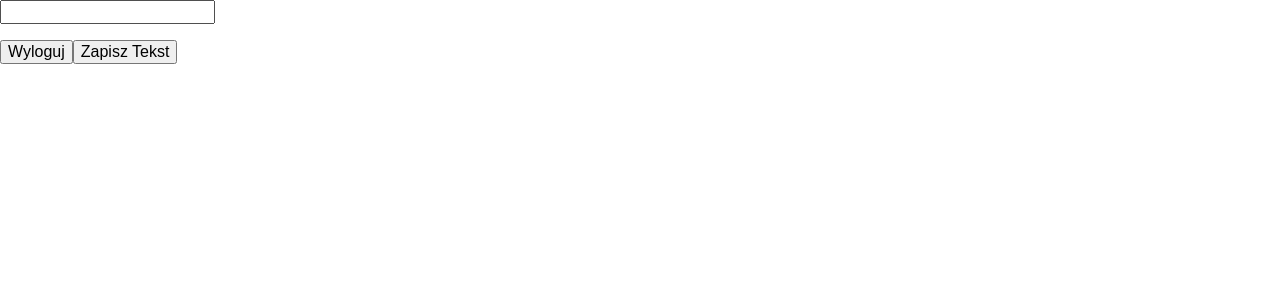
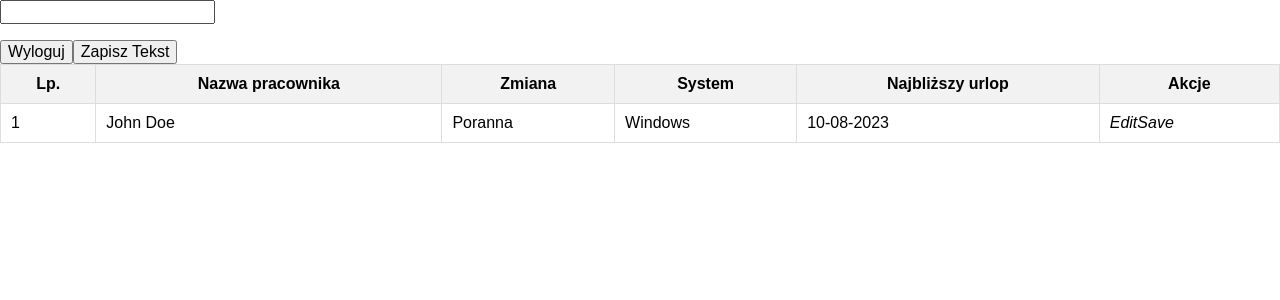
Before and after one commit to Bartlomiejste/dashboard, a React (Create React App) app: page /dashboard in a window 1280 px wide. Shown: the top 300 px of the page. Built offline with nearby package versions, Linux system fonts and the light colour scheme; no server answers; a web font is replaced by a local one.

Commit message:
create main table

```diff
--- a/src/components/Dashboard.tsx
+++ b/src/components/Dashboard.tsx
@@ -2,6 +2,7 @@ import { useState, useEffect } from "react";
 import { auth } from "../config/firebase";
 import { signOut, updateProfile } from "firebase/auth";
 import { useNavigate } from "react-router-dom";
+import MainTable from "./MainTable";
 
 const Dashboard = () => {
   const navigate = useNavigate();
@@ -56,6 +57,7 @@ const Dashboard = () => {
       <p>{inputText}</p>
       <button onClick={logout}>Wyloguj</button>
       <button onClick={saveText}>Zapisz Tekst</button>
+      <MainTable />
     </div>
   );
 };
--- /dev/null
+++ b/src/components/MainTable.tsx
@@ -0,0 +1,57 @@
+import styled from "styled-components";
+
+const Table = styled.table`
+  width: 100%;
+  border-collapse: collapse;
+`;
+
+const TableHeader = styled.th`
+  padding: 10px;
+  background-color: #f2f2f2;
+  border: 1px solid #ddd;
+`;
+
+const TableCell = styled.td`
+  padding: 10px;
+  border: 1px solid #ddd;
+`;
+
+const EditIcon = styled.i`
+  /* Styl ikony edycji */
+`;
+
+const SaveIcon = styled.i`
+  /* Styl ikony zapisywania */
+`;
+
+const MainTable = () => {
+  return (
+    <Table>
+      <thead>
+        <tr>
+          <TableHeader>Lp.</TableHeader>
+          <TableHeader>Nazwa pracownika</TableHeader>
+          <TableHeader>Zmiana</TableHeader>
+          <TableHeader>System</TableHeader>
+          <TableHeader>Najbliższy urlop</TableHeader>
+          <TableHeader>Akcje</TableHeader>
+        </tr>
+      </thead>
+      <tbody>
+        <tr>
+          <TableCell>1</TableCell>
+          <TableCell>John Doe</TableCell>
+          <TableCell>Poranna</TableCell>
+          <TableCell>Windows</TableCell>
+          <TableCell>10-08-2023</TableCell>
+          <TableCell>
+            <EditIcon>Edit</EditIcon>
+            <SaveIcon>Save</SaveIcon>
+          </TableCell>
+        </tr>
+      </tbody>
+    </Table>
+  );
+};
+
+export default MainTable;
--- /dev/null
+++ b/src/components/SideNavigation.tsx
@@ -0,0 +1,5 @@
+const SideNavigation = () => {
+  return <div>Idea to SideNavigation</div>;
+};
+
+export default SideNavigation;
```
